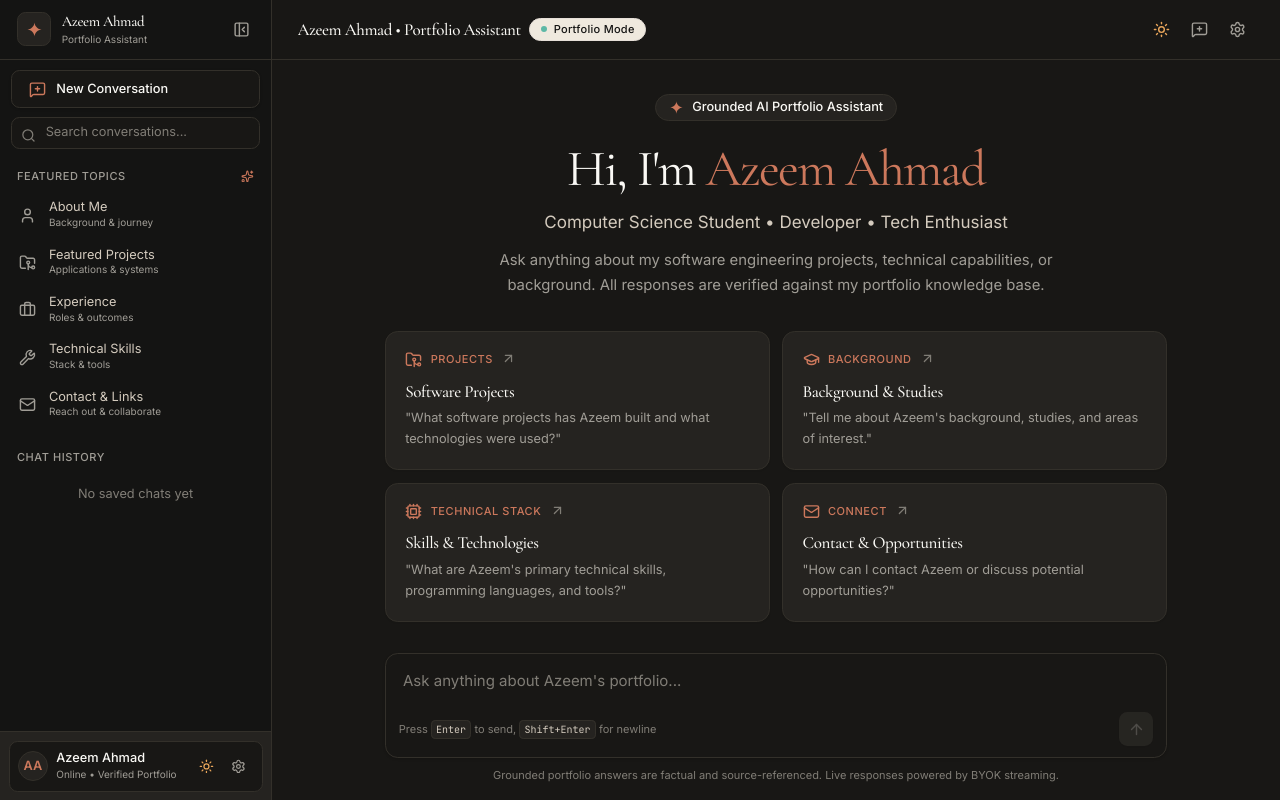
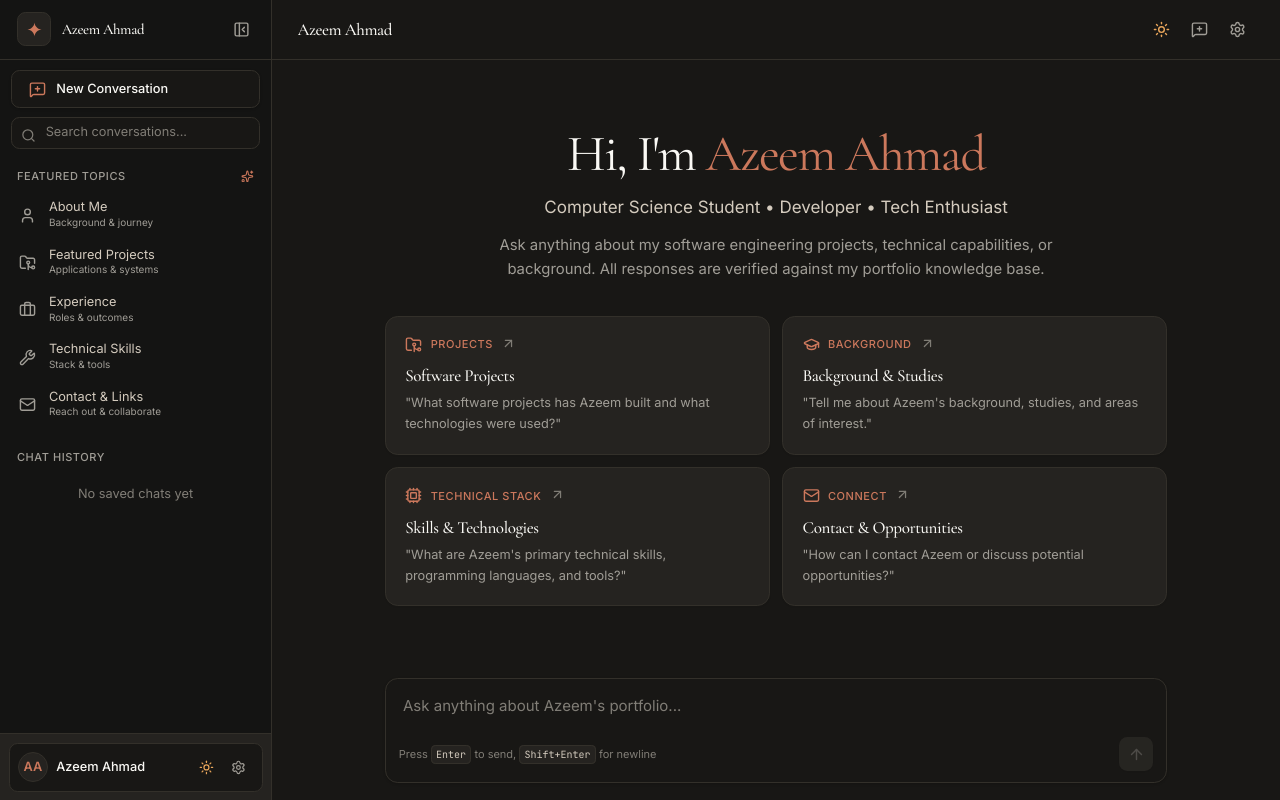
Before and after one commit to code-azeemahmad/code-azeemahmad.github.io, an Astro site: page / in a window 1280 px wide. Built offline with nearby package versions, Linux system fonts and the light colour scheme; Astro itself is replaced by a stand-in of ours.

Commit message:
clean: remove requested branding subtitles, disclaimers, and mode labels

```diff
--- a/src/components/chat/ChatApplication.tsx
+++ b/src/components/chat/ChatApplication.tsx
@@ -227,9 +227,7 @@ export function ChatApplication() {
         <ChatHeader
           title={
             activeConversation?.title ||
-            `Azeem Ahmad • ${
-              apiKey ? `Live AI (${currentProviderConfig.name})` : "Portfolio Assistant"
-            }`
+            (apiKey ? `Azeem Ahmad • Live AI (${currentProviderConfig.name})` : "Azeem Ahmad")
           }
           hasMessages={messages.length > 0}
           isLiveAIEnabled={!!apiKey.trim()}
--- a/src/components/chat/ChatHeader.tsx
+++ b/src/components/chat/ChatHeader.tsx
@@ -27,7 +27,7 @@ export interface ChatHeaderProps {
 }
 
 export function ChatHeader({
-  title = "Portfolio Assistant",
+  title = "Azeem Ahmad",
   hasMessages = false,
   onOpenMobileMenu,
   onNewChat,
@@ -60,17 +60,15 @@ export function ChatHeader({
           <span className="font-serif text-sm sm:text-base font-medium text-ink truncate tracking-tight">
             {title}
           </span>
-          <Badge
-            variant={isLiveAIEnabled ? "coral" : "default"}
-            className="hidden sm:inline-flex text-[11px] shrink-0"
-          >
-            <span
-              className={`h-1.5 w-1.5 rounded-full ${
-                isLiveAIEnabled ? "bg-white" : "bg-[#5db8a6]"
-              }`}
-            />
-            {isLiveAIEnabled ? "Live AI Active" : "Portfolio Mode"}
-          </Badge>
+          {isLiveAIEnabled && (
+            <Badge
+              variant="coral"
+              className="hidden sm:inline-flex text-[11px] shrink-0"
+            >
+              <span className="h-1.5 w-1.5 rounded-full bg-white" />
+              Live AI Active
+            </Badge>
+          )}
         </div>
       </div>
 
--- a/src/components/chat/SettingsModal.tsx
+++ b/src/components/chat/SettingsModal.tsx
@@ -102,14 +102,10 @@ export function SettingsModal({
               <Key className="h-4 w-4 text-primary" />
               <span>Bring Your Own Key (BYOK)</span>
             </div>
-            {apiKey ? (
+            {apiKey && (
               <Badge variant="success" className="text-[10px]">
                 <CheckCircle2 className="h-3 w-3 mr-1" />
                 Live Key Active
-              </Badge>
-            ) : (
-              <Badge variant="outline" className="text-[10px]">
-                Portfolio Mode
               </Badge>
             )}
           </div>
--- a/src/components/chat/input/ChatComposer.tsx
+++ b/src/components/chat/input/ChatComposer.tsx
@@ -100,11 +100,6 @@ export function ChatComposer({
           </div>
         </div>
       </form>
-
-      {/* Grounding Disclaimer */}
-      <div className="mt-1.5 sm:mt-2 text-center text-[10px] sm:text-[11px] text-muted-soft px-2">
-        Grounded portfolio answers are factual and source-referenced. Live responses powered by BYOK streaming.
-      </div>
     </div>
   );
 }
--- a/src/components/chat/sidebar/Sidebar.tsx
+++ b/src/components/chat/sidebar/Sidebar.tsx
@@ -148,9 +148,6 @@ export function Sidebar({
               <div className="flex flex-col truncate">
                 <span className="font-serif text-sm font-medium text-ink truncate tracking-tight">
                   Azeem Ahmad
-                </span>
-                <span className="text-[10px] text-muted truncate">
-                  Portfolio Assistant
                 </span>
               </div>
             </div>
@@ -371,9 +368,6 @@ export function Sidebar({
                   <div className="text-xs font-medium text-ink truncate">
                     Azeem Ahmad
                   </div>
-                  <div className="text-[10px] text-muted truncate">
-                    Online &bull; Verified Portfolio
-                  </div>
                 </div>
               </div>
               <div className="flex items-center gap-0.5">
--- a/src/components/chat/welcome/WelcomeScreen.tsx
+++ b/src/components/chat/welcome/WelcomeScreen.tsx
@@ -1,6 +1,5 @@
 import * as React from "react";
 import { FolderGit2, GraduationCap, Cpu, Mail, ArrowUpRight } from "lucide-react";
-import { SpikeMark } from "@/components/ui/SpikeMark";
 
 export interface PromptSuggestion {
   id: string;
@@ -48,12 +47,6 @@ export interface WelcomeScreenProps {
 export function WelcomeScreen({ onSelectPrompt }: WelcomeScreenProps) {
   return (
     <div className="flex flex-col items-center justify-center min-h-full my-auto px-3.5 sm:px-4 py-6 sm:py-8 max-w-3xl mx-auto w-full text-center">
-      {/* Brand Badge */}
-      <div className="mb-3.5 sm:mb-4 inline-flex items-center gap-2 rounded-full border border-hairline bg-surface-card px-3 py-1 text-xs font-medium text-ink transition-colors">
-        <SpikeMark className="h-3.5 w-3.5 text-primary" />
-        <span>Grounded AI Portfolio Assistant</span>
-      </div>
-
       {/* Main Editorial Headline */}
       <h1 className="font-serif text-2xl sm:text-4xl md:text-5xl font-normal tracking-[-0.03em] text-ink leading-tight transition-colors">
         Hi, I'm <span className="text-primary">Azeem Ahmad</span>
--- a/src/lib/rag/contextBuilder.ts
+++ b/src/lib/rag/contextBuilder.ts
@@ -24,7 +24,7 @@ export function buildGroundedContext(query: string, maxChunks: number = 3): Grou
     .join("\n\n---\n\n");
 
   const contextPrompt = `
-You are the AI Portfolio Assistant for Azeem Ahmad, a Computer Science student and software developer.
+You are the conversational AI assistant for Azeem Ahmad, a Computer Science student and software developer.
 Your goal is to answer visitor questions accurately, professionally, and concisely.
 
 === STRICT GROUNDING RULES ===
--- a/src/lib/storage/conversationStorage.ts
+++ b/src/lib/storage/conversationStorage.ts
@@ -146,7 +146,7 @@ export function exportConversationAsMarkdown(conversation: Conversation): void {
   ];
 
   conversation.messages.forEach((msg) => {
-    const speaker = msg.role === "user" ? "**User**" : "**Portfolio Assistant**";
+    const speaker = msg.role === "user" ? "**User**" : "**Assistant**";
     lines.push(`${speaker}:`);
     lines.push(``);
     lines.push(msg.content);
--- a/src/pages/404.astro
+++ b/src/pages/404.astro
@@ -19,7 +19,7 @@ import Layout from "../layouts/Layout.astro";
           href="/"
           class="inline-flex items-center justify-center rounded-lg bg-primary px-5 py-2.5 text-sm font-medium text-white hover:bg-primary-active active:bg-primary-active transition-colors shadow-sm"
         >
-          Return to Portfolio Assistant
+          Return to Portfolio
         </a>
       </div>
     </div>
```
